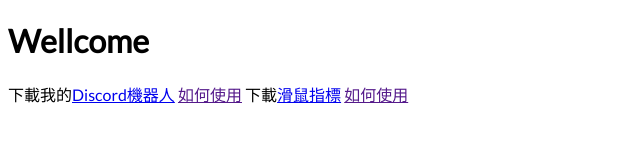
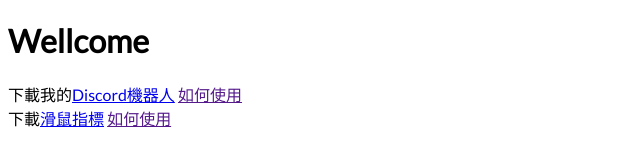
Before and after one commit to seanZTW/seanZTW.github.io, a plain HTML site: page index.html in a window 1280 px wide. Shown: the whole page, without its empty margins (0-640 px from the left). Drawn offline with Linux system fonts and the light colour scheme.

Commit message:
Update index.html

```diff
--- a/index.html
+++ b/index.html
@@ -15,7 +15,7 @@
 </head>
 <body>
     <h1>Wellcome</h1>
-    下載我的<a href="https://github.com/seanZTW/seanZTW.github.io/raw/main/discordbot.zip">Discord機器人</a>    <a href="">如何使用</a>
+    下載我的<a href="https://github.com/seanZTW/seanZTW.github.io/raw/main/discordbot.zip">Discord機器人</a>    <a href="">如何使用</a><br>
     下載<a href="https://github.com/seanZTW/seanZTW.github.io/raw/main/windows_11_cursors_concept_v2_by_jepricreations_densjkc.zip">滑鼠指標</a>    <a href="">如何使用</a>
 </body>
 </html>
```
